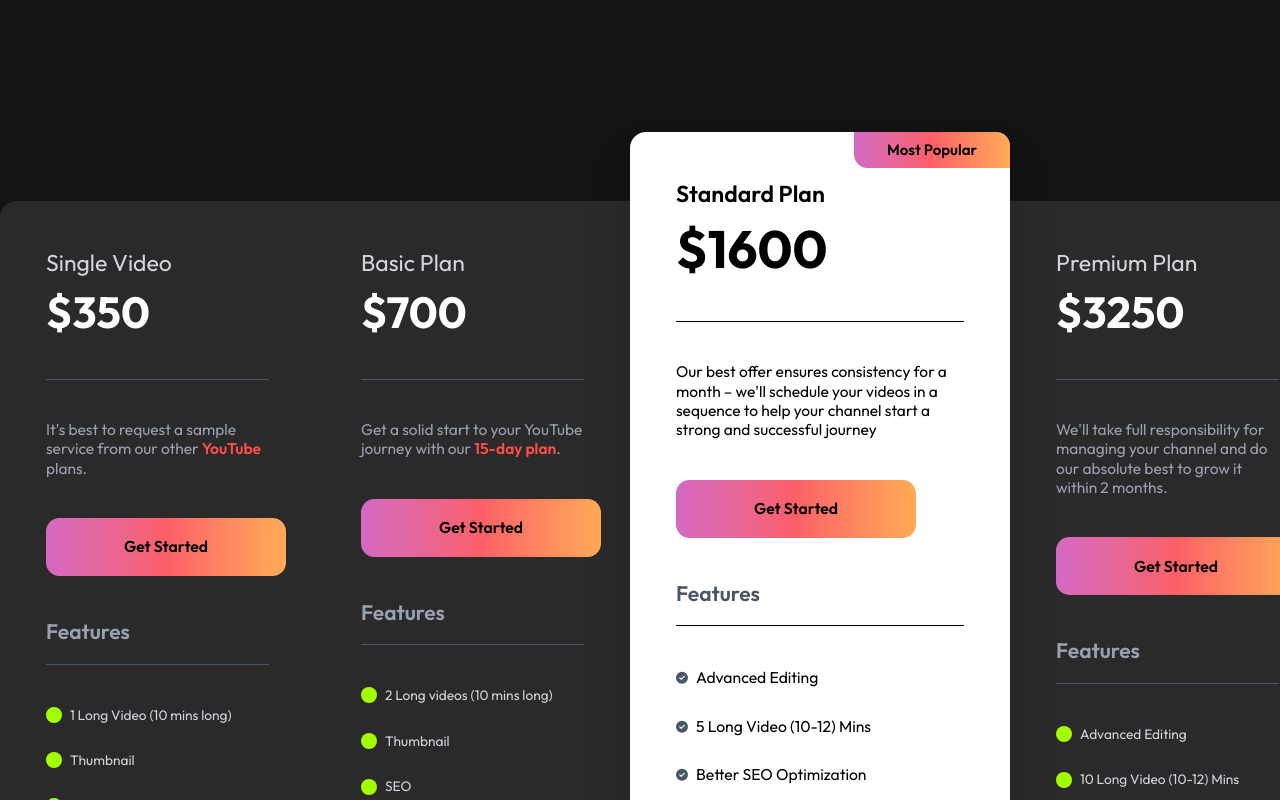
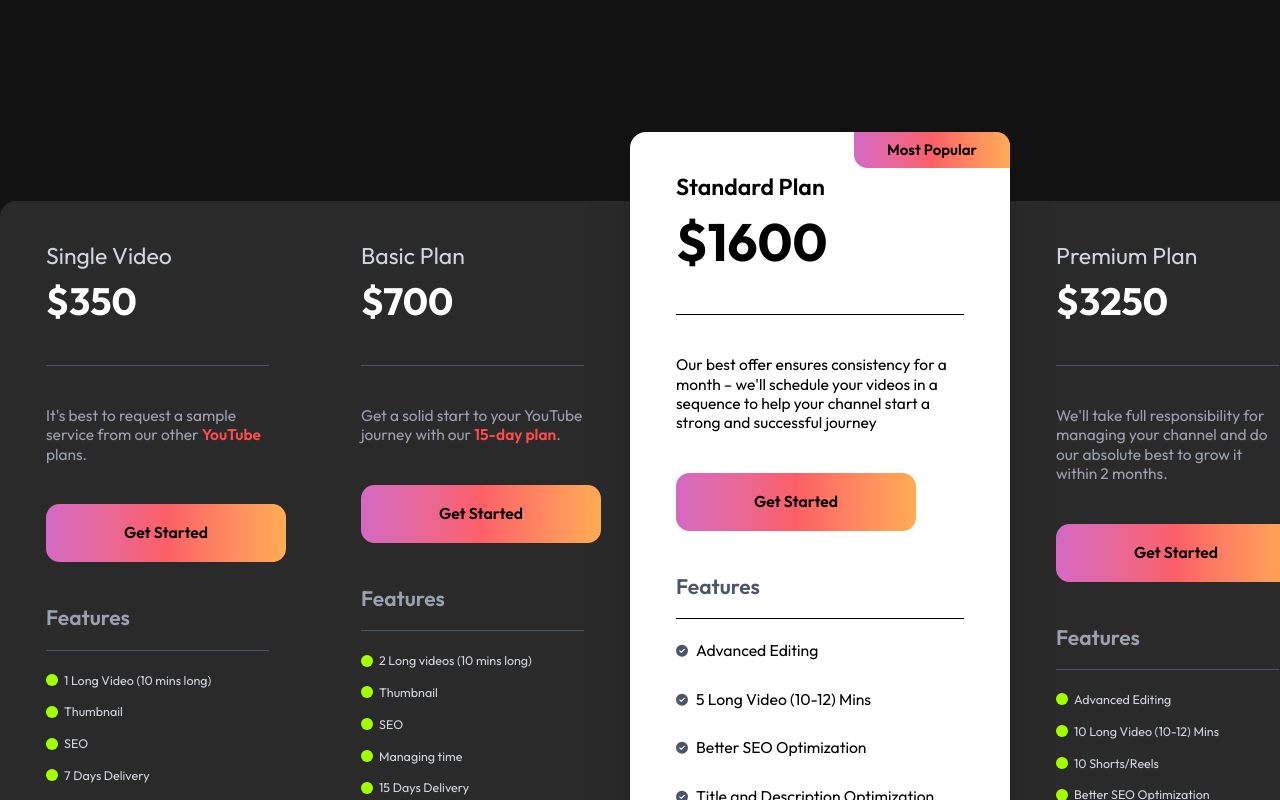
Before and after one commit to MoyasiGinko/SS-Media-website, a Next.js app: page /pricing in a window 1280 px wide. Shown: the part 760-1560 px from the top of the page. Built offline with nearby package versions, Linux system fonts and the light colour scheme.

Commit message:
Update PlansSection.tsx

```diff
--- a/components/pricing-page/plans/PlansSection.tsx
+++ b/components/pricing-page/plans/PlansSection.tsx
@@ -121,14 +121,16 @@ const PlansSection = () => {
         {/* Wrapper for cards - using overflow-x-auto for mobile scrolling */}
         <div className="overflow-x-auto pb-6">
           <div className="flex flex-row max-w-full md:max-w-[1305px] mx-auto min-w-max py-12">
-            {youtubePackages.map((pkg, index) => (
+            {youtubePackages.map((pkg, index) => {
+              const isHighlight = pkg.highlight;
+              return (
                 <article
                   key={index}
                   className={`relative flex flex-col justify-between ${
-                  pkg.highlight
+                    isHighlight
                       ? "bg-white text-black shadow-2xl z-10 transform-none"
                       : "bg-[#2a2a2a] self-center"
-                } px-[46px] py-[45px] transition-transform duration-300
+                  } px-[46px] py-[38px] transition-transform duration-300
           ${
             index === 0
               ? "rounded-l-2xl"
@@ -136,15 +138,14 @@ const PlansSection = () => {
               ? "rounded-r-2xl"
               : ""
           }
-                ${pkg.highlight ? "rounded-2xl" : ""}
+          ${isHighlight ? "rounded-2xl" : ""}
           `}
                   style={{
-                  width: pkg.highlight ? "380px" : "315px",
-                  height: pkg.highlight ? "900px" : "762px",
-                  ...(!pkg.highlight ? {} : {}),
+                    width: isHighlight ? "380px" : "315px",
+                    height: isHighlight ? "900px" : "762px",
                   }}
                 >
-                {pkg.highlight && (
+                  {isHighlight && (
                     <div className="absolute rounded-tr-[13.5px] text-center rounded-bl-[13.5px] w-[120px] h-[28px] md:w-[156px] md:h-[36px] top-0 right-0 bg-gradient-to-r from-[#D469C3] via-[#FC5F67] to-[#FFAB55] text-[13px] md:text-[15px] font-semibold text-black select-none flex items-center justify-center">
                       Most Popular
                     </div>
@@ -153,63 +154,70 @@ const PlansSection = () => {
                   <div>
                     <p
                       className={`text-[23px] ${
-                      pkg.highlight ? " font-semibold" : "text-gray-300"
+                        isHighlight ? " font-semibold" : "text-gray-300"
                       } mb-1`}
                     >
                       {pkg.title}
                     </p>
                     <p
                       className={`font-bold leading-tight  ${
-                      pkg.highlight ? "text-[52.5px]" : "text-[43.5px]"
+                        isHighlight ? "text-[52.5px]" : "text-[38px]"
                       } mb-[40px]`}
                     >
                       {pkg.price}
                     </p>
                     <hr
                       className={`border-${
-                      pkg.highlight ? "gray-300" : "gray-600"
+                        isHighlight ? "gray-300" : "gray-600"
                       } mb-[40px]`}
                     />
                     <p
                       className={`text-[15.5px] ${
-                      pkg.highlight ? "" : "text-gray-400"
+                        isHighlight ? "" : "text-gray-400"
                       } mb-[40px] leading-tight`}
                       dangerouslySetInnerHTML={{ __html: pkg.description }}
                     />
                     <button
                       type="button"
-                    className="w-[240px] h-[58px] text-[15.73px] bg-gradient-to-r from-[#D469C3] via-[#FC5F67] to-[#FFAB55] rounded-[13.5px] py-2 text-black font-semibold mb-[40px]"
+                      className={`w-[240px] h-[58px] text-[15.73px] bg-gradient-to-r from-[#D469C3] via-[#FC5F67] to-[#FFAB55] rounded-[13.5px] py-2 text-black font-semibold mb-[40px] `}
                     >
                       Get Started
                     </button>
                     <p
                       className={`text-[21px] ${
-                      pkg.highlight ? "text-gray-600" : "text-gray-400"
+                        isHighlight ? "text-gray-600" : "text-gray-400"
                       } mb-4 font-semibold`}
                     >
                       Features
                     </p>
                     <hr
                       className={`border-${
-                      pkg.highlight ? "gray-300" : "gray-600"
-                    } mb-[40px]`}
+                        isHighlight ? "gray-300" : "gray-600"
+                      } mb-[20px]`}
                     />
                     <ul
                       className={`${
-                      pkg.highlight
-                        ? "text-[15.73px] "
-                        : "text-[13.73px] text-gray-300"
-                    } space-y-${pkg.highlight ? "2" : "1"}`}
+                        isHighlight
+                          ? "text-[15.73px]"
+                          : "text-[12.5px] text-gray-300"
+                      } space-y-${isHighlight ? "2" : "1"}`}
                     >
                       {pkg.features.map((feature, i) => (
-                      <li key={i} className="flex items-center mb-[25px] gap-2">
-                        {pkg.highlight ? (
+                        <li
+                          key={i}
+                          className={`flex items-center ${
+                            isHighlight
+                              ? "mb-[25px] gap-2"
+                              : "mb-[13px] gap-1.5"
+                          }`}
+                        >
+                          {isHighlight ? (
                             <FontAwesomeIcon
                               icon={faCheckCircle}
                               className="text-gray-600 w-3 h-3"
                             />
                           ) : (
-                          <span className="w-4 h-4 rounded-full bg-[#a3ff00] inline-block flex-shrink-0"></span>
+                            <span className="w-3 h-3 rounded-full bg-[#a3ff00] inline-block flex-shrink-0"></span>
                           )}
                           {feature}
                         </li>
@@ -217,7 +225,8 @@ const PlansSection = () => {
                     </ul>
                   </div>
                 </article>
-            ))}
+              );
+            })}
           </div>
         </div>
       </div>
```
Lines whose indentation alone changed are shown as unchanged.
